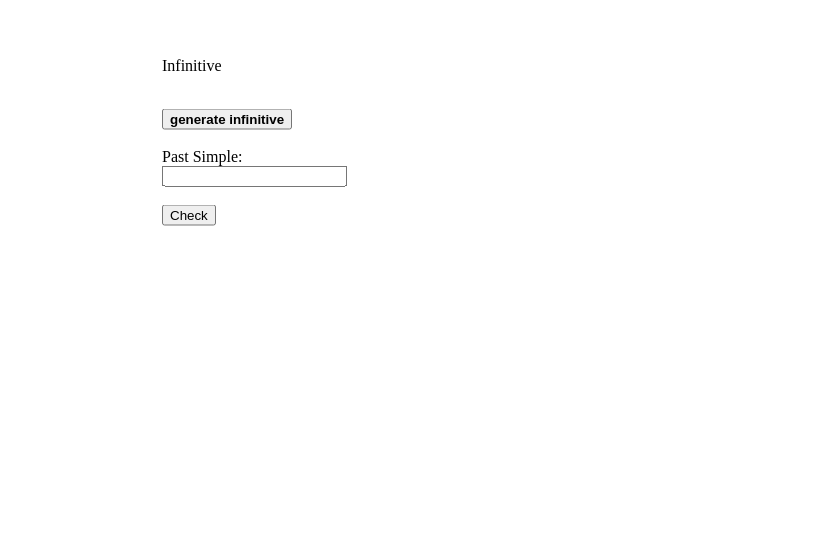
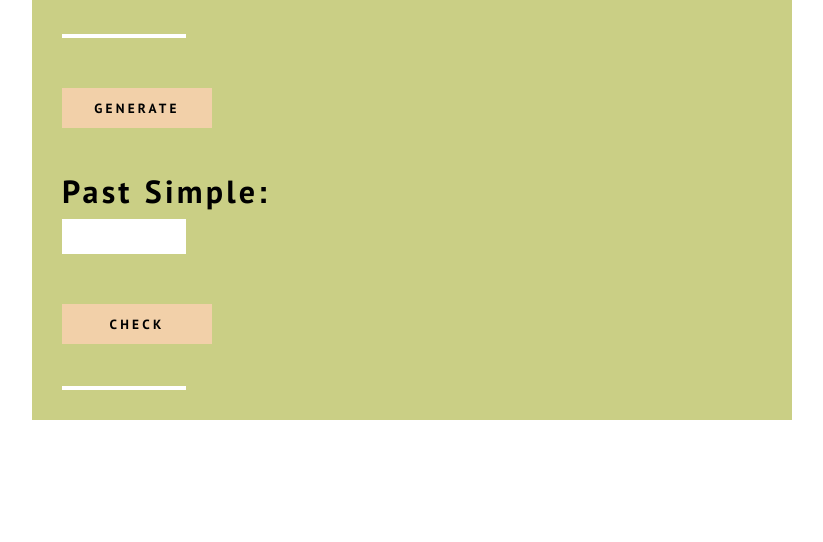
Before and after one commit to etrifonova/Irregular-Verbs-App-2.0, a plain HTML site: page index.html in a window 1280 px wide. Shown: the part 258-800 px from the top of the page, without its empty margins (236-1059 px from the left). Drawn offline with Linux system fonts and the light colour scheme.

Commit message:
Update html & css

```diff
--- a/index.html
+++ b/index.html
@@ -7,38 +7,33 @@
 
 <body>
 
-    <div id="h3_container">
-        Infinitive
-    </div>
-    <br>
-    <div class="out-block out-1"></div>
-
-    <section>
-
-            <div><p><span id="infinitive"></span></p></div>
-            <button id="generate" onclick="geninfinitive();"><b>generate infinitive</b></button>
-            <br>
-            <br>
+    <section class="main-area">
+        <p class="infinitive-title">Infinitive:</p>
+        <div class="out-block out-1"></div>
+        <br>
+        <button class="generate" id="generate" onclick="geninfinitive();">generate</button>
+        <br>
+        <br>
 
 
         <form>
             <label for="psimple">Past Simple:</label><br>
-            <input class="psimple" type="text" id="psimple" name="psimple"><br>
+            <input class="psimple-input" type="text" id="psimple" name="psimple"><br>
             <!-- <label for="pparticiple">Past Participle:</label><br> ->
             <input class="pparticiple" type="text" id="pparticiple" name="pparticiple"> -->
         </form>
 
 
             <br>
-            <button id="checkbutton" onclick="checkForms()">Check</button>
+            <button class="check-button" onclick="checkForms()">Check</button>
 
             <br>
             <br>
-            <section class="section">
                 <div class="out-block out-2"></div>
-            </section>
 
     </section>
+
+
 
 </body>
 
--- a/style.css
+++ b/style.css
@@ -1,7 +1,79 @@
+
+@font-face {
+    font-family: "PT Sans";
+    font-style: normal;
+    font-weight: 400;
+    src: url(/fonts/PTSans-Regular.woff2);
+    font-display: swap;
+}
+
+@font-face {
+    font-family: "PT Sans";
+    font-style: normal;
+    font-weight: 700;
+    src: url(/fonts/PTSans-Bold.woff2);
+    font-display: swap;
+}
+
 body {
-    width: 500px;
     position: absolute;
     top: 50%;
     left: 50%;
     transform: translateX(-50%) translateY(-50%);
+    font-family: "PT Sans", sans-serif;
+    font-size: 32px;
+    font-weight: 700;
+    letter-spacing: .2rem;
 }
+
+.main-area {
+    width: 700px;
+    background-color: #cacf85;
+    padding: 30px;
+
+}
+
+
+.infinitive-title {
+    margin-bottom: 50px;
+}
+
+.out-block {
+    background-color: #FFFFFF;
+    width: 120px;
+    padding: 2px;
+    text-align: center;
+}
+
+.generate {
+    font-family: inherit;
+    font-weight: bold;
+    text-transform: uppercase;
+    width: 150px;
+    min-height: 40px;
+    border: none;
+    background-color: #F2D0A9;
+    letter-spacing: .2rem;
+}
+
+.psimple-input {
+    background-color: #FFFFFF;
+    width: 120px;
+    padding: 2px;
+    font-family: inherit;
+    font-size: 24px;
+    text-align: center;
+    border: none;
+}
+
+.check-button {
+    font-family: inherit;
+    font-weight: bold;
+    text-transform: uppercase;
+    width: 150px;
+    min-height: 40px;
+    border: none;
+    background-color: #F2D0A9;
+    letter-spacing: .2rem;
+
+}
```
